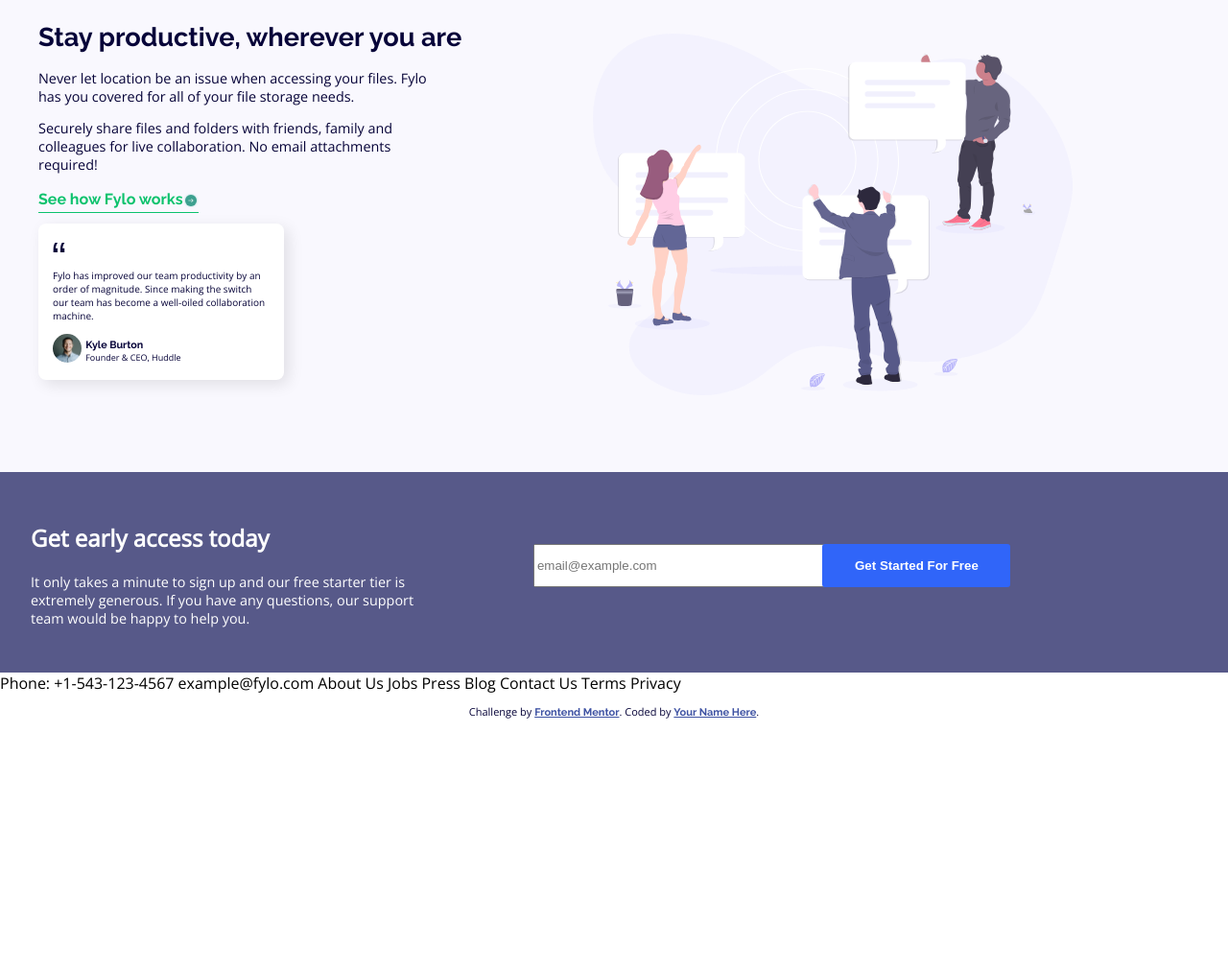
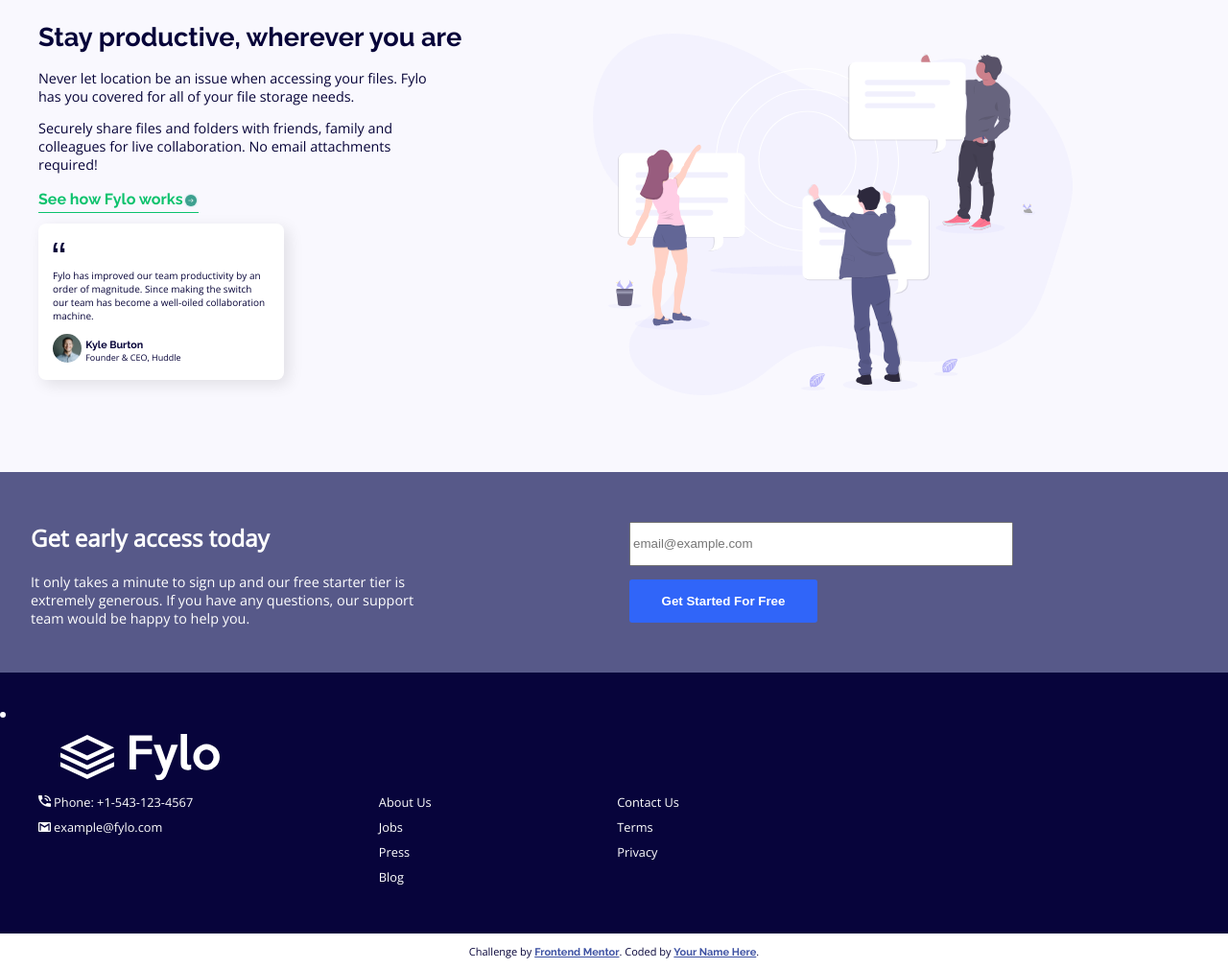
Before and after one commit to Orsenfells/Fylo-landing-page, a plain HTML site: page index.html in a window 1280 px wide. Shown: the part 724-1734 px from the top of the page at 96% size. Before the commit the page ends 1484 px from the top, so only its background shows below. Drawn offline with nearby package versions, Linux system fonts and the light colour scheme.

Commit message:
finished footer

```diff
--- a/index.html
+++ b/index.html
@@ -77,21 +77,28 @@
       <button>Get Started For Free</button>
     </div>
   </div>
-  <div>
 
-  Phone: +1-543-123-4567
+  <div class="bottom-info">
+    <li><img src="images/logo.svg" class="bottom-logo"></li>
+    <div class="info-container">
+      <ul>
+        <li><img src="images/icon-phone.svg" class="bottom-icons"> Phone: +1-543-123-4567</li>
+        <li><img src="images/icon-email.svg" class="bottom-icons"> example@fylo.com</li>
+      </ul>
+      <ul>
+        <li>About Us</li>
+        <li>Jobs</li>
+        <li>Press</li>
+        <li>Blog</li>
+      </ul>
+      <ul>
+        <li>Contact Us</li>
+        <li>Terms</li>
+        <li>Privacy</li>
+      </ul>
+    </div>
+  </div>
 
-  example@fylo.com
-
-  About Us
-  Jobs
-  Press
-  Blog
-
-  Contact Us
-  Terms
-  Privacy
-</div>
   <footer>
     <p class="attribution">
       Challenge by <a href="https://www.frontendmentor.io?ref=challenge" target="_blank">Frontend Mentor</a>.
--- a/style.css
+++ b/style.css
@@ -153,6 +153,37 @@
 }
 .main-3 > div > button {
     margin-left: 0;
+
+    display: block;
+}
+.bottom-info {
+    background-color: #07043b;
+    color: white;
+    height: 17em;
+
+}
+.info-container{
+    display: flex;
+    margin-top: 60px;
+}
+.bottom-logo{
+    filter: brightness(0) invert(1);
     position: relative;
-    right: 7.7em;
+    top: 4em;
+    left: 2.5em;
 }
+
+.bottom-info ul {
+    list-style: none;
+    font-size: .8em;
+}
+.info-container ul li {
+
+    margin-bottom: 8px;
+}
+.info-container ul {
+    margin-right: 12em
+}
+.bottom-icons {
+    width: 1em;
+}
```
